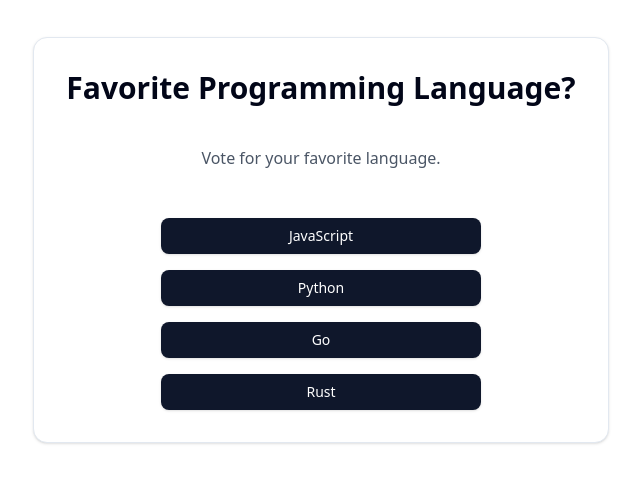
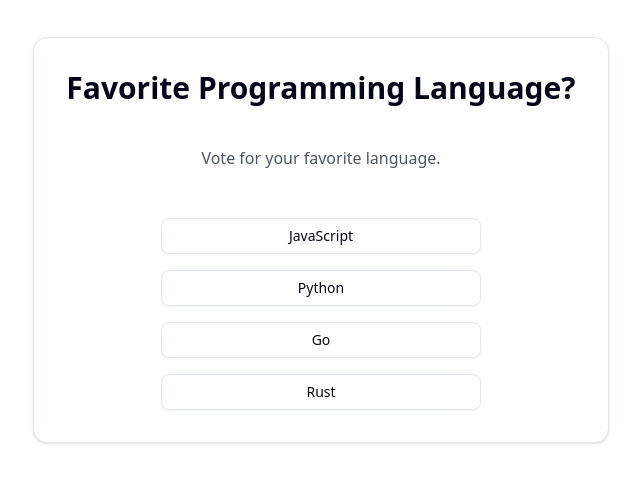
Before and after one commit to tnaomi/alx-polly, a Next.js app: page /polls/1 in a window 1280 px wide. Shown: the top 482 px of the page, without its empty margins (319-959 px from the left). Built offline with nearby package versions, Linux system fonts and the light colour scheme.

Commit message:
Add shadcn button component

```diff
--- a/components/ui/Button.tsx
+++ b/components/ui/Button.tsx
@@ -1,20 +1,58 @@
-import * as React from "react";
-import { cn } from "../../lib/utils";
+import * as React from "react"
+import { Slot } from "@radix-ui/react-slot"
+import { cva, type VariantProps } from "class-variance-authority"
 
-export interface ButtonProps extends React.ButtonHTMLAttributes<HTMLButtonElement> {}
+import { cn } from "@/lib/utils"
 
-export const Button = React.forwardRef<HTMLButtonElement, ButtonProps>(
-  ({ className, ...props }, ref) => {
-    return (
-      <button
-        ref={ref}
-        className={cn(
-          "inline-flex items-center justify-center rounded-md bg-primary px-4 py-2 text-sm font-medium text-white shadow transition-colors hover:bg-primary/90 focus:outline-none focus:ring-2 focus:ring-primary focus:ring-offset-2 disabled:opacity-50",
-          className
-        )}
-        {...props}
-      />
-    );
+const buttonVariants = cva(
+  "inline-flex items-center justify-center gap-2 whitespace-nowrap rounded-md text-sm font-medium transition-all disabled:pointer-events-none disabled:opacity-50 [&_svg]:pointer-events-none [&_svg:not([class*='size-'])]:size-4 shrink-0 [&_svg]:shrink-0 outline-none focus-visible:border-ring focus-visible:ring-ring/50 focus-visible:ring-[3px] aria-invalid:ring-destructive/20 dark:aria-invalid:ring-destructive/40 aria-invalid:border-destructive",
+  {
+    variants: {
+      variant: {
+        default: "bg-primary text-primary-foreground hover:bg-primary/90",
+        destructive:
+          "bg-destructive text-white hover:bg-destructive/90 focus-visible:ring-destructive/20 dark:focus-visible:ring-destructive/40 dark:bg-destructive/60",
+        outline:
+          "border bg-background shadow-xs hover:bg-accent hover:text-accent-foreground dark:bg-input/30 dark:border-input dark:hover:bg-input/50",
+        secondary:
+          "bg-secondary text-secondary-foreground hover:bg-secondary/80",
+        ghost:
+          "hover:bg-accent hover:text-accent-foreground dark:hover:bg-accent/50",
+        link: "text-primary underline-offset-4 hover:underline",
+      },
+      size: {
+        default: "h-9 px-4 py-2 has-[>svg]:px-3",
+        sm: "h-8 rounded-md gap-1.5 px-3 has-[>svg]:px-2.5",
+        lg: "h-10 rounded-md px-6 has-[>svg]:px-4",
+        icon: "size-9",
+      },
+    },
+    defaultVariants: {
+      variant: "default",
+      size: "default",
+    },
   }
-);
-Button.displayName = "Button";
+)
+
+function Button({
+  className,
+  variant,
+  size,
+  asChild = false,
+  ...props
+}: React.ComponentProps<"button"> &
+  VariantProps<typeof buttonVariants> & {
+    asChild?: boolean
+  }) {
+  const Comp = asChild ? Slot : "button"
+
+  return (
+    <Comp
+      data-slot="button"
+      className={cn(buttonVariants({ variant, size, className }))}
+      {...props}
+    />
+  )
+}
+
+export { Button, buttonVariants }
--- a/package.json
+++ b/package.json
@@ -9,6 +9,7 @@
   },
   "dependencies": {
     "@radix-ui/react-icons": "^1.3.2",
+    "@radix-ui/react-slot": "^1.2.3",
     "autoprefixer": "^10.4.21",
     "class-variance-authority": "^0.7.1",
     "clsx": "^2.1.1",
```
Also changed, not shown: 1 other file (tests, documents, lock files or other folders).
